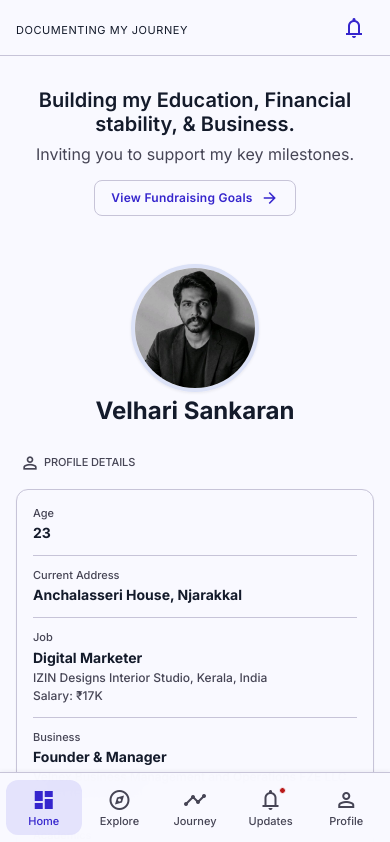
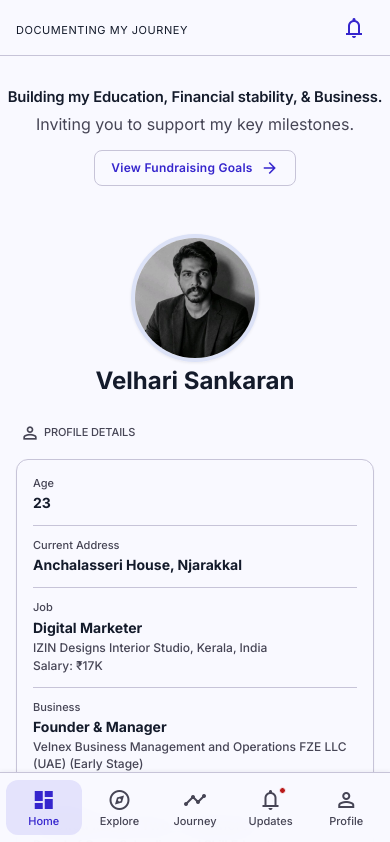
Before and after one commit to velharisankaran-ops/velharisankaran-ops.github.io, a React (Vite) app: page / in a window 390 px wide. Shown: the top 842 px of the page. Built offline with nearby package versions, Linux system fonts and the light colour scheme.

Commit message:
Make hero text responsive to fit on one line on mobile

```diff
--- a/src/App.tsx
+++ b/src/App.tsx
@@ -77,7 +77,7 @@ function HomePage() {
         <div style={{ display: 'flex', flexDirection: 'column', gap: '12px' }}>
           <section className="profile-section section-anchor" id="profile" aria-labelledby="profile-title">
             <div className="profile-copy" style={{ display: 'flex', flexDirection: 'column', gap: '8px', alignItems: 'center' }}>
-              <h2 id="profile-title" style={{ margin: 0, fontSize: '20px', fontWeight: 600 }}>Building my Education, Financial stability, &amp; Business.</h2>
+              <h2 id="profile-title" className="hero-title">Building my Education, Financial stability, &amp; Business.</h2>
               <p style={{ margin: 0, color: 'var(--on-surface-variant)' }}>Inviting you to support my key milestones.</p>
               <button className="button button--secondary profile-cta" style={{ marginTop: '8px' }} type="button" onClick={() => scrollToSection("fundraising")}>
                 <span>View Fundraising Goals</span>
--- a/src/styles.css
+++ b/src/styles.css
@@ -1339,3 +1339,17 @@ a:focus-visible {
 .profile-details-list .status-row {
   display: block;
 }
+.hero-title {
+  margin: 0;
+  font-weight: 600;
+  font-size: 20px;
+  text-align: center;
+}
+
+@media (max-width: 500px) {
+  .hero-title {
+    font-size: clamp(12px, 3.8vw, 16px);
+    white-space: nowrap;
+    letter-spacing: -0.01em;
+  }
+}
```
